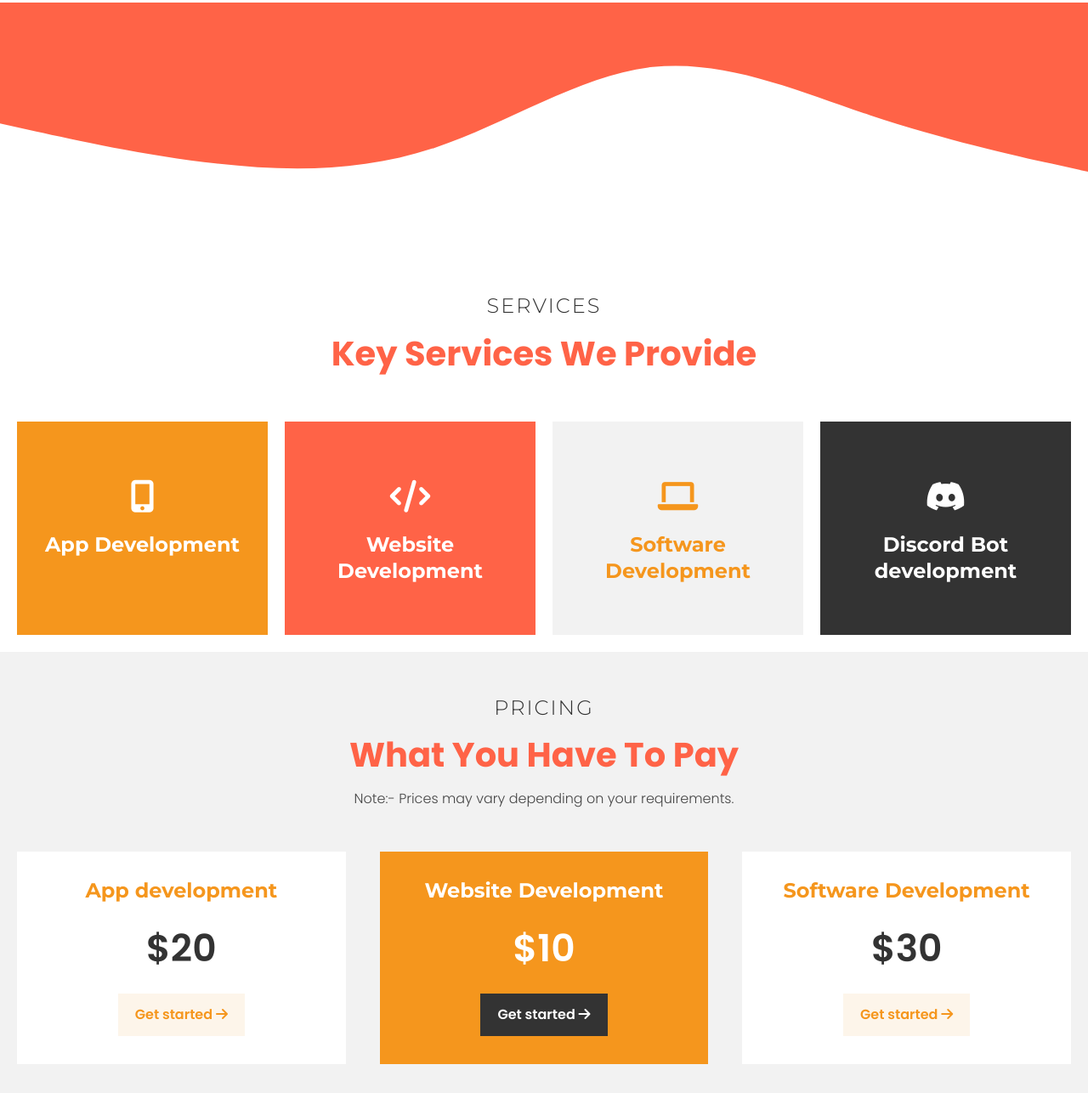
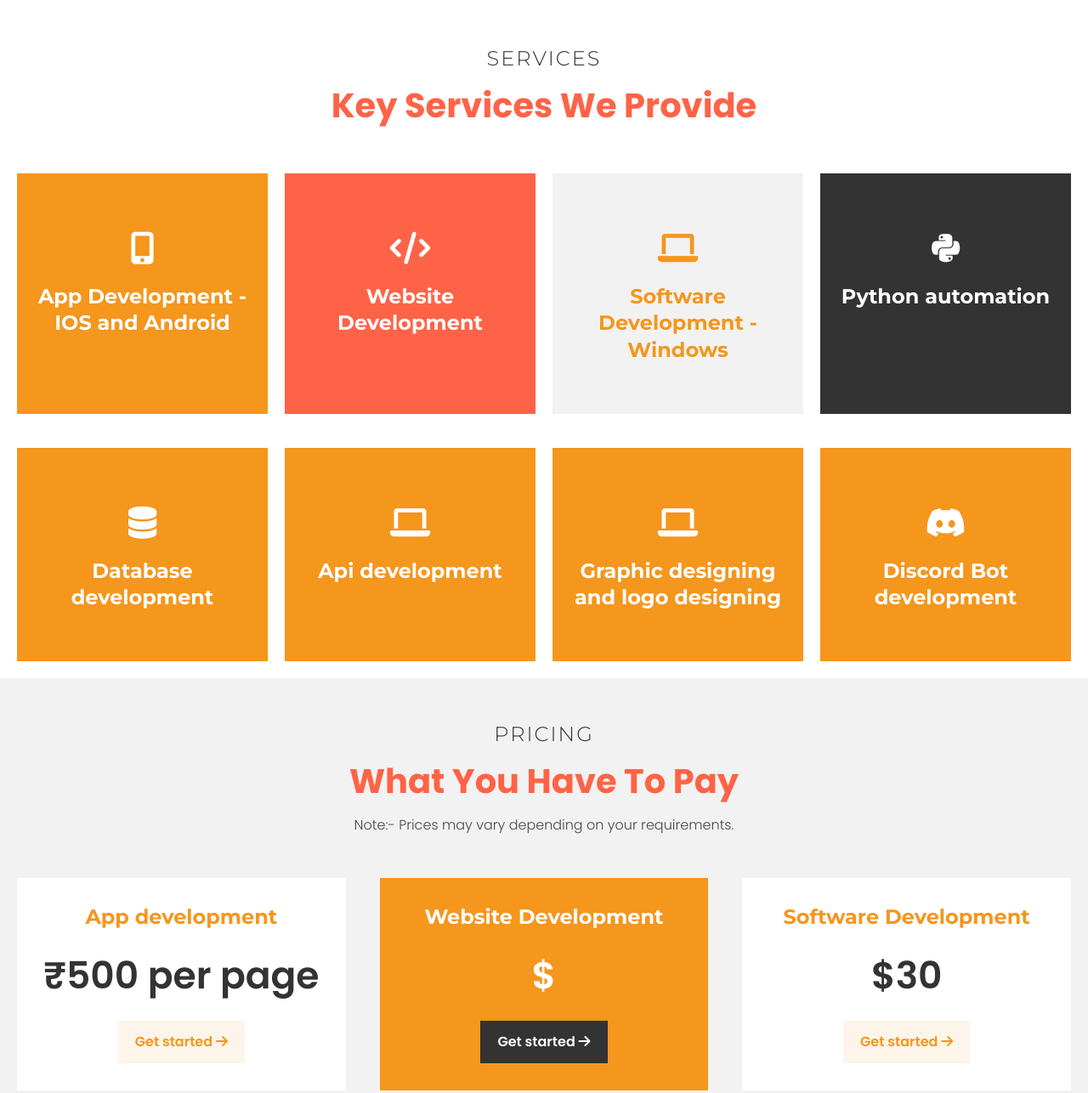
Before and after one commit to dinxsh/ztdevs, a plain HTML site: page index.html in a window 1280 px wide. Shown: the part 797-2083 px from the top of the page at 85% size. Drawn offline with Linux system fonts and the light colour scheme.

Commit message:
Update index.html

```diff
--- a/index.html
+++ b/index.html
@@ -4,6 +4,8 @@
     <meta charset="UTF-8">
     <meta http-equiv="X-UA-Compatible" content="IE=edge">
     <meta name="viewport" content="width=device-width, initial-scale=1.0">
+    <link rel="icon" type="image/png" href="images/zeus.jpg"/>
+
     <title>Zeus Tech</title>
 
 
@@ -68,8 +70,8 @@
                 </div>
             </div>
         </div>
-        <svg xmlns="http://www.w3.org/2000/svg" viewBox="0 0 1440 320"><path fill="#ff6347" fill-opacity="1" d="M0,160L48,170.7C96,181,192,203,288,213.3C384,224,480,224,576,192C672,160,768,96,864,85.3C960,75,1056,117,1152,149.3C1248,181,1344,203,1392,213.3L1440,224L1440,0L1392,0C1344,0,1248,0,1152,0C1056,0,960,0,864,0C768,0,672,0,576,0C480,0,384,0,288,0C192,0,96,0,48,0L0,0Z"></path></svg>
-    </header>
+
+          </header>
 
 
     <main>
@@ -90,7 +92,7 @@
                         <span class = "icon">
                           <i class="fa-solid fa-mobile-screen-button"></i>
                         </span>
-                        <h2>App Development</h2>
+                        <h2>App Development - IOS and Android</h2>
                     </div>
 
                     <div class = "feature-item">
@@ -105,9 +107,31 @@
                         <span class = "icon">
                           <i class="fas fa-laptop"></i>
                         </span>
-                        <h2>Software Development</h2>
+                        <h2>Software Development - Windows</h2>
                     </div>
-
+                    <div class = "feature-item">
+                        <span class = "icon">
+                            <i class="fa-brands fa-python"></i> </span>
+                        <h2>Python automation</h2>
+                    </div>
+                    <div class = "feature-item">
+                        <span class = "icon">
+                            <i class="fa-solid fa-database"></i>
+                        </span>
+                        <h2>Database development</h2>
+                    </div>
+                    <div class = "feature-item">
+                        <span class = "icon">
+                          <i class="fas fa-laptop"></i>
+                        </span>
+                        <h2>Api development</h2>
+                    </div>
+                    <div class = "feature-item">
+                        <span class = "icon">
+                          <i class="fas fa-laptop"></i>
+                        </span>
+                        <h2>Graphic designing and logo designing</h2>
+                    </div>
                     <div class = "feature-item">
                         <span class = "icon">
                           <i class="fa-brands fa-discord"></i>
@@ -133,7 +157,8 @@
                           <div class = "pricing-item">
                               <h2>App development</h2>
                               <div class = "price">
-                                  <p><span>$20</span></p>
+                                  <p><span>₹500 per page </span></p>
+
                               </div>
                               <a href = "login/index.html" class = "btn">Get started  <i class = "fas fa-arrow-right"></i></a>
                               <ul>
@@ -144,7 +169,7 @@
                           <div class = "pricing-item">
                               <h2>Website Development</h2>
                               <div class = "price">
-                                  <p><span>$10</span></p>
+                                  <p><span>$</span></p>
                               </div>
                               <a href = "login/index.html" class = "btn">Get started <i class = "fas fa-arrow-right"></i></a>
                               <ul>
```
